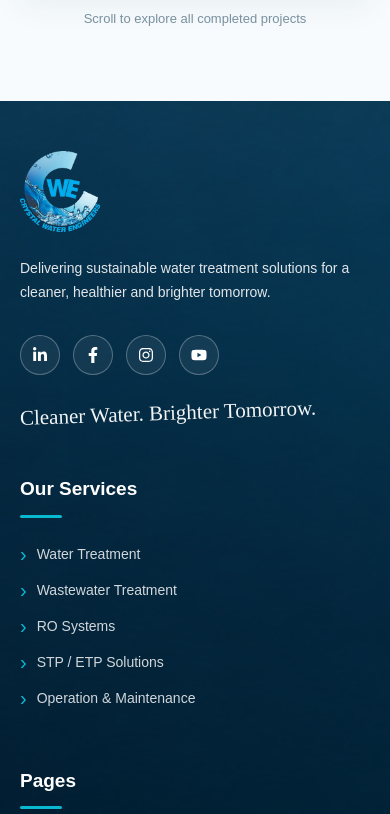
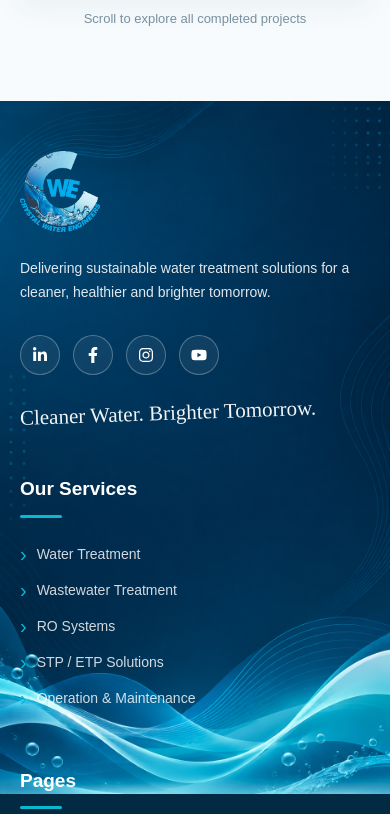
Before and after one commit to gokulvidhyatech-web/Crystalwaterengineers, a React (Vite) app in the folder frontend/: page / in a window 390 px wide. Shown: the part 8890-9704 px from the top of the page. Built offline with nearby package versions, Linux system fonts and the light colour scheme.

Commit message:
Fix Vite build configuration

```diff
--- a/frontend/src/components/Footer.css
+++ b/frontend/src/components/Footer.css
@@ -6,46 +6,39 @@
 .cwe-footer {
   position: relative;
   width: 100%;
-
   overflow: hidden;
-
   color: #ffffff;
-
   font-family: inherit;
-
   background: #032a43;
 }
 
 
 /* =========================================
    FIXED BACKGROUND IMAGE
-   IMPORTANT:
-   Separate layer prevents background
-   movement / shaking on hover.
+
+   Desktop:
+   Footer-bg-.png
+
+   Mobile:
+   Waves.webpp
 ========================================= */
 
 .footer-background {
   position: absolute;
-
   inset: 0;
-
   width: 100%;
   height: 100%;
 
   background-image: var(--footer-bg-image);
 
   background-position: center;
-
   background-size: cover;
-
   background-repeat: no-repeat;
 
   z-index: 0;
-
   pointer-events: none;
 
   transform: translateZ(0);
-
   will-change: auto;
 }
 
@@ -56,11 +49,9 @@
 
 .footer-main {
   position: relative;
-
   z-index: 2;
 
   width: 100%;
-
   max-width: 1440px;
 
   margin: 0 auto;
@@ -98,7 +89,6 @@
   display: block;
 
   width: 230px;
-
   max-width: 24%;
 
   height: auto;
@@ -143,13 +133,11 @@
 
 .footer-socials a {
   width: 42px;
-
   height: 42px;
 
   display: flex;
 
   align-items: center;
-
   justify-content: center;
 
   border-radius: 50%;
@@ -243,7 +231,6 @@
   display: block;
 
   width: 42px;
-
   height: 3px;
 
   margin-bottom: 26px;
@@ -400,8 +387,7 @@
 
   text-decoration: none;
 
-  transition:
-    color 0.25s ease;
+  transition: color 0.25s ease;
 }
 
 
@@ -429,9 +415,9 @@
 
   background: rgba(1, 20, 35, 0.94);
 
+  border-top: 1px solid white;
 
-  border-top: 1px solid white;
-  color:white;
+  color: white;
 
   display: flex;
 
@@ -579,6 +565,30 @@
 
 @media (max-width: 700px) {
 
+  /* =======================================
+     ONLY MOBILE BACKGROUND IMAGE
+
+     Desktop Footer-bg remains unchanged.
+     Mobile uses Waves.webpp.
+  ======================================= */
+
+  .footer-background {
+    background-image: var(--footer-mobile-bg-image);
+
+    /*
+      Keep the wave visible across the
+      mobile footer without changing
+      the actual footer layout.
+    */
+
+    background-position: center top;
+
+    background-size: 100% auto;
+
+    background-repeat: no-repeat;
+  }
+
+
   .footer-main {
     grid-template-columns: 1fr;
 
@@ -595,6 +605,10 @@
     max-width: 100%;
   }
 
+
+  /* =======================================
+     LOGO SIZE KEPT EXACTLY AS YOUR CSS
+  ======================================= */
 
   .footer-logo {
     width: 80px;
--- a/frontend/src/components/Footer.jsx
+++ b/frontend/src/components/Footer.jsx
@@ -1,4 +1,5 @@
 import React from "react";
+
 import {
   FaLinkedinIn,
   FaFacebookF,
@@ -13,8 +14,10 @@ import "./Footer.css";
 
 import logo from "../assets/images/Logo.png";
 import footerBg from "../assets/images/Footer-bg-.png";
+import mobileFooterBg from "../assets/images/Footer-bg-mobile.png";
 
 const Footer = () => {
+
   /* =========================================
      SERVICES
   ========================================= */
@@ -26,6 +29,7 @@ const Footer = () => {
     "STP / ETP Solutions",
     "Operation & Maintenance",
   ];
+
 
   /* =========================================
      PAGES
@@ -40,6 +44,7 @@ const Footer = () => {
     "Contact Us",
   ];
 
+
   /* =========================================
      PAGE URL HELPER
   ========================================= */
@@ -47,18 +52,22 @@ const Footer = () => {
   const getPageId = (page) =>
     page.toLowerCase().replace(/\s+/g, "-");
 
+
   return (
     <footer
       className="cwe-footer"
       style={{
         "--footer-bg-image": `url(${footerBg})`,
+        "--footer-mobile-bg-image": `url(${mobileFooterBg})`,
       }}
     >
+
       {/* =========================================
           FIXED BACKGROUND
       ========================================= */}
 
       <div className="footer-background"></div>
+
 
       {/* =========================================
           MAIN FOOTER
@@ -82,6 +91,7 @@ const Footer = () => {
             Delivering sustainable water treatment solutions
             for a cleaner, healthier and brighter tomorrow.
           </p>
+
 
           {/* SOCIAL ICONS */}
 
@@ -116,6 +126,7 @@ const Footer = () => {
             </a>
 
           </div>
+
 
           {/* SLOGAN */}
 
@@ -218,7 +229,8 @@ const Footer = () => {
             <FaMapMarkerAlt />
 
             <span>
-              Plot No. 5499, M.I.G, <br />7th Main Road,
+              Plot No. 5499, M.I.G, <br />
+              7th Main Road,
               <br />
               TNHB, Ayyapakkam,
               <br />
@@ -228,11 +240,7 @@ const Footer = () => {
           </div>
 
 
-          {/* PHONE 1 */}
-
-
-
-          {/* PHONE 2 */}
+          {/* PHONE */}
 
           <div className="contact-item">
 
@@ -296,8 +304,13 @@ const Footer = () => {
 
 
         <div className="made-in-india">
+
           Developed By&nbsp;
-          <strong>GV TECHNOLOGIES</strong>
+
+          <strong>
+            GV TECHNOLOGIES
+          </strong>
+
         </div>
 
       </div>
```
Also changed, not shown: frontend/src/assets/images/Footer-bg-mobile.png (added).
